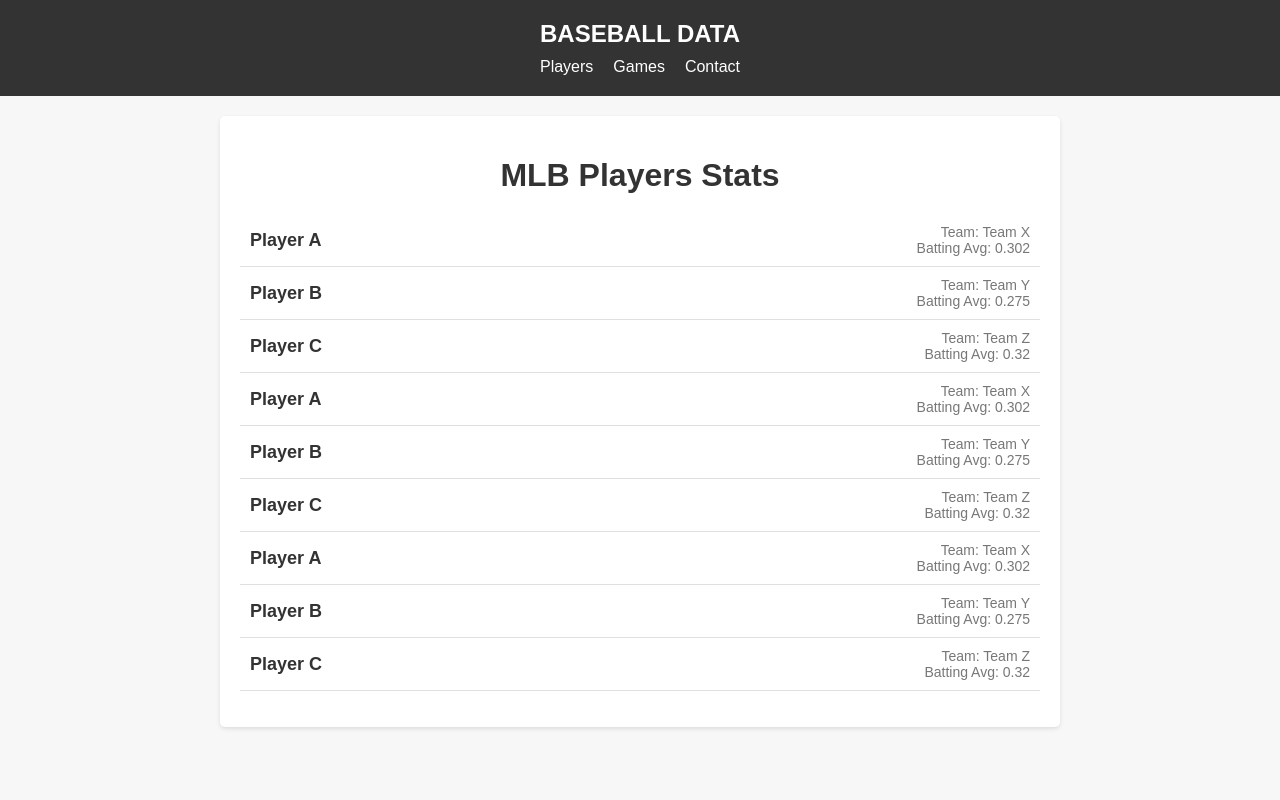
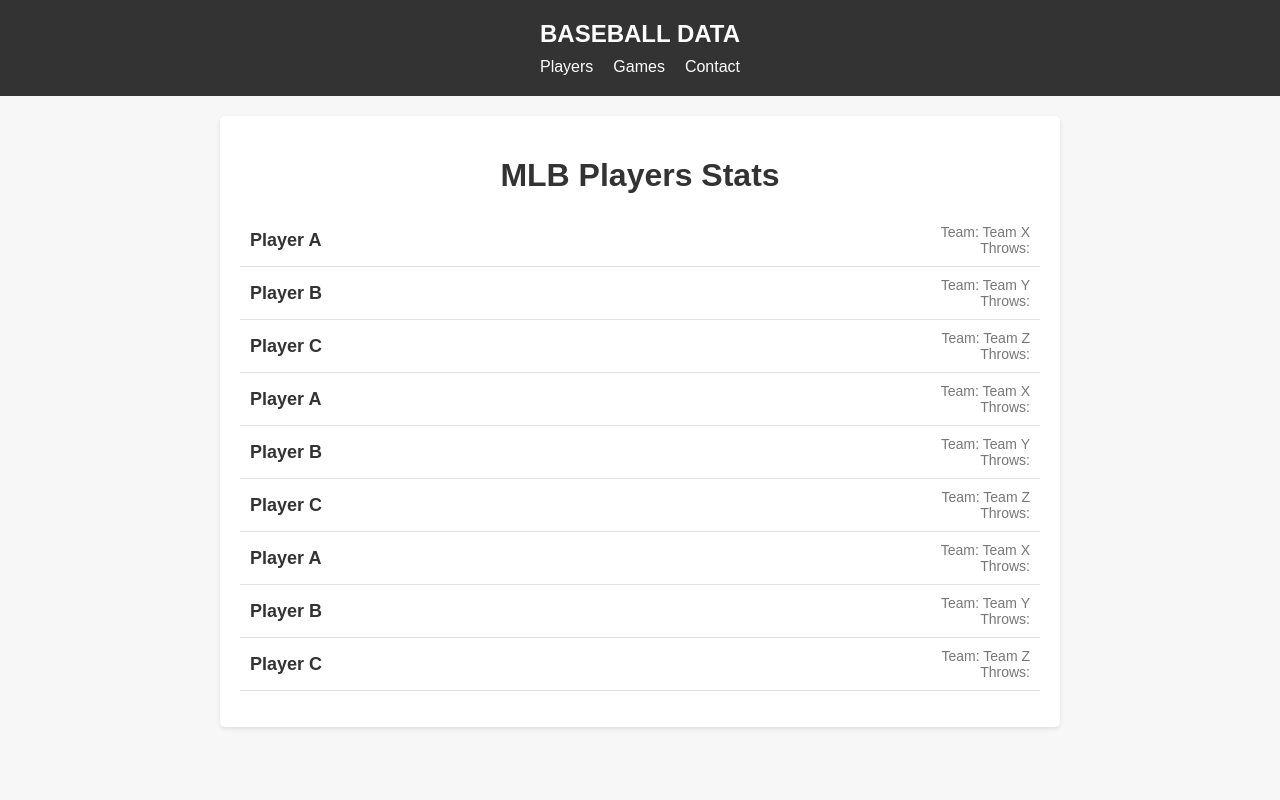
Before and after one commit to McGuire00/Astros, a React (Create React App) app: page / in a window 1280 px wide. Shown: the top 800 px of the page. Built offline with nearby package versions, Linux system fonts and the light colour scheme; no server answers.

Commit message:
Changed class name to match actual data not mock

```diff
--- a/src/Components/Pitcher/Pitcher.css
+++ b/src/Components/Pitcher/Pitcher.css
@@ -19,7 +19,7 @@
 }
 
 .player-team,
-.player-average {
+.player-throw {
   font-size: 14px;
   color: #777;
 }
--- a/src/Components/Pitcher/Pitcher.js
+++ b/src/Components/Pitcher/Pitcher.js
@@ -6,9 +6,7 @@
         <div className="player-name">{player.name}</div>
         <div className="player-info">
           <span className="player-team">Team: {player.team}</span>
-          <span className="player-average">
-            Batting Avg: {player.battingAverage}
-          </span>
+          <span className="player-throw">Throws: {player.throws}</span>
         </div>
       </li>
     </div>
```
